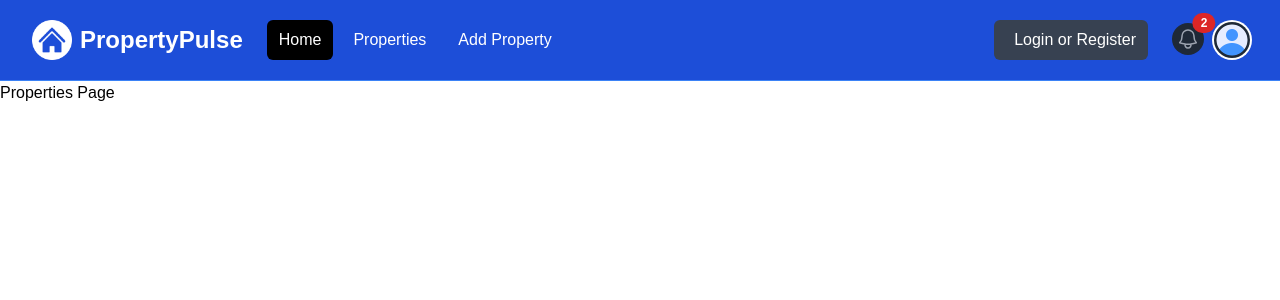
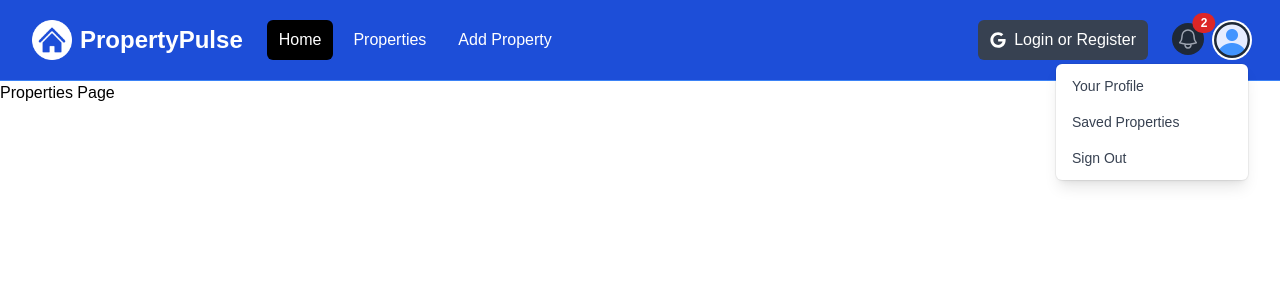
Before and after one commit to Avcatalin/property-pulse, a Next.js app: page /properties in a window 1280 px wide. Both pictures are taken after a click on the button "Open user menu". Shown: the top 300 px of the page. Built offline with nearby package versions, Linux system fonts and the light colour scheme.

Commit message:
update navbar

```diff
--- a/components/Navbar.jsx
+++ b/components/Navbar.jsx
@@ -1,8 +1,16 @@
+"use client";
+
+import { useState } from "react";
 import Image from "next/image";
+import Link from "next/link";
 import logo from "@/assets/images/logo-white.png";
 import profileDefault from "@/assets/images/profile.png";
+import { FaGoogle } from "react-icons/fa";
 
 const Navbar = () => {
+  const [isMobileMenuOpen, setIsMobileMenuOpen] = useState(false);
+  const [isProfileMenuOpen, setIsProfileMenuOpen] = useState(false);
+
   return (
     <nav className="bg-blue-700 border-b border-blue-500">
       <div className="mx-auto max-w-7xl px-2 sm:px-6 lg:px-8">
@@ -15,6 +23,7 @@
               className="relative inline-flex items-center justify-center rounded-md p-2 text-gray-400 hover:bg-gray-700 hover:text-white focus:outline-none focus:ring-2 focus:ring-inset focus:ring-white"
               aria-controls="mobile-menu"
               aria-expanded="false"
+              onClick={() => setIsMobileMenuOpen((prev) => !prev)}
             >
               <span className="absolute -inset-0.5"></span>
               <span className="sr-only">Open main menu</span>
@@ -37,34 +46,34 @@
 
           <div className="flex flex-1 items-center justify-center md:items-stretch md:justify-start">
             {/* <!-- Logo --> */}
-            <a className="flex flex-shrink-0 items-center" href="/">
+            <Link className="flex flex-shrink-0 items-center" href="/">
               <Image className="h-10 w-auto" src={logo} alt="PropertyPulse" />
 
               <span className="hidden md:block text-white text-2xl font-bold ml-2">
                 PropertyPulse
               </span>
-            </a>
+            </Link>
             {/* <!-- Desktop Menu Hidden below md screens --> */}
             <div className="hidden md:ml-6 md:block">
               <div className="flex space-x-2">
-                <a
-                  href="/index.html"
+                <Link
+                  href="/"
                   className="text-white bg-black hover:bg-gray-900 hover:text-white rounded-md px-3 py-2"
                 >
                   Home
-                </a>
-                <a
-                  href="/properties.html"
+                </Link>
+                <Link
+                  href="/properties"
                   className="text-white hover:bg-gray-900 hover:text-white rounded-md px-3 py-2"
                 >
                   Properties
-                </a>
-                <a
-                  href="/add-property.html"
+                </Link>
+                <Link
+                  href="/properties/add"
                   className="text-white hover:bg-gray-900 hover:text-white rounded-md px-3 py-2"
                 >
                   Add Property
-                </a>
+                </Link>
               </div>
             </div>
           </div>
@@ -73,7 +82,7 @@
           <div className="hidden md:block md:ml-6">
             <div className="flex items-center">
               <button className="flex items-center text-white bg-gray-700 hover:bg-gray-900 hover:text-white rounded-md px-3 py-2">
-                <i className="fa-brands fa-google text-white mr-2"></i>
+                <FaGoogle className="text-white mr-2" />
                 <span>Login or Register</span>
               </button>
             </div>
@@ -81,7 +90,7 @@
 
           {/* <!-- Right Side Menu (Logged In) --> */}
           <div className="absolute inset-y-0 right-0 flex items-center pr-2 md:static md:inset-auto md:ml-6 md:pr-0">
-            <a href="messages.html" className="relative group">
+            <Link href="/messages" className="relative group">
               <button
                 type="button"
                 className="relative rounded-full bg-gray-800 p-1 text-gray-400 hover:text-white focus:outline-none focus:ring-2 focus:ring-white focus:ring-offset-2 focus:ring-offset-gray-800"
@@ -107,7 +116,7 @@
                 2
                 {/* <!-- Replace with the actual number of notifications --> */}
               </span>
-            </a>
+            </Link>
             {/* <!-- Profile dropdown button --> */}
             <div className="relative ml-3">
               <div>
@@ -117,6 +126,7 @@
                   id="user-menu-button"
                   aria-expanded="false"
                   aria-haspopup="true"
+                  onClick={() => setIsProfileMenuOpen((prev) => !prev)}
                 >
                   <span className="absolute -inset-1.5"></span>
                   <span className="sr-only">Open user menu</span>
@@ -129,32 +139,33 @@
               </div>
 
               {/* <!-- Profile dropdown --> */}
+              {isProfileMenuOpen && (
                 <div
                   id="user-menu"
-                className="hidden absolute right-0 z-10 mt-2 w-48 origin-top-right rounded-md bg-white py-1 shadow-lg ring-1 ring-black ring-opacity-5 focus:outline-none"
+                  className="absolute right-0 z-10 mt-2 w-48 origin-top-right rounded-md bg-white py-1 shadow-lg ring-1 ring-black ring-opacity-5 focus:outline-none"
                   role="menu"
                   aria-orientation="vertical"
                   aria-labelledby="user-menu-button"
                   tabIndex="-1"
                 >
-                <a
-                  href="/profile.html"
+                  <Link
+                    href="/profile"
                     className="block px-4 py-2 text-sm text-gray-700"
                     role="menuitem"
                     tabIndex="-1"
                     id="user-menu-item-0"
                   >
                     Your Profile
-                </a>
-                <a
-                  href="/saved-properties.html"
+                  </Link>
+                  <Link
+                    href="/properties/saved"
                     className="block px-4 py-2 text-sm text-gray-700"
                     role="menuitem"
                     tabIndex="-1"
                     id="user-menu-item-2"
                   >
                     Saved Properties
-                </a>
+                  </Link>
                   <button
                     className="block px-4 py-2 text-sm text-gray-700"
                     role="menuitem"
@@ -164,38 +175,41 @@
                     Sign Out
                   </button>
                 </div>
+              )}
             </div>
           </div>
         </div>
       </div>
 
       {/* <!-- Mobile menu, show/hide based on menu state. --> */}
-      <div className="hidden" id="mobile-menu">
+      {isMobileMenuOpen && (
+        <div id="mobile-menu">
           <div className="space-y-1 px-2 pb-3 pt-2">
-          <a
-            href="/index.html"
+            <Link
+              href="/"
               className="bg-black text-white block rounded-md px-3 py-2 text-base font-medium"
             >
               Home
-          </a>
-          <a
-            href="/properties.html"
+            </Link>
+            <Link
+              href="/properties"
               className="text-white block rounded-md px-3 py-2 text-base font-medium"
             >
               Properties
-          </a>
-          <a
-            href="/add-property.html"
+            </Link>
+            <Link
+              href="/properties/add"
               className="text-white block rounded-md px-3 py-2 text-base font-medium"
             >
               Add Property
-          </a>
+            </Link>
             <button className="flex items-center text-white bg-gray-700 hover:bg-gray-900 hover:text-white rounded-md px-3 py-2 my-4">
               <i className="fa-brands fa-google mr-2"></i>
               <span>Login or Register</span>
             </button>
           </div>
         </div>
+      )}
     </nav>
   );
 };
--- a/package.json
+++ b/package.json
@@ -9,9 +9,10 @@
     "lint": "next lint"
   },
   "dependencies": {
+    "next": "15.1.7",
     "react": "^19.0.0",
     "react-dom": "^19.0.0",
-    "next": "15.1.7"
+    "react-icons": "^5.5.0"
   },
   "devDependencies": {
     "postcss": "^8",
```
Also changed, not shown: 1 other file (tests, documents, lock files or other folders). Lines whose indentation alone changed are shown as unchanged.
